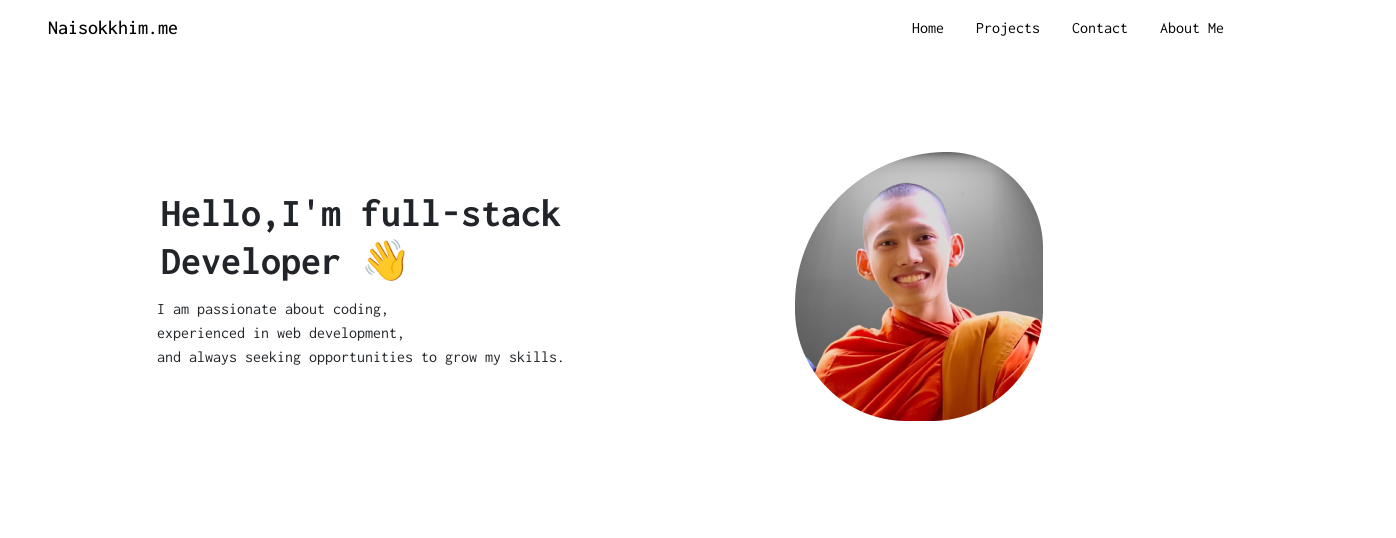
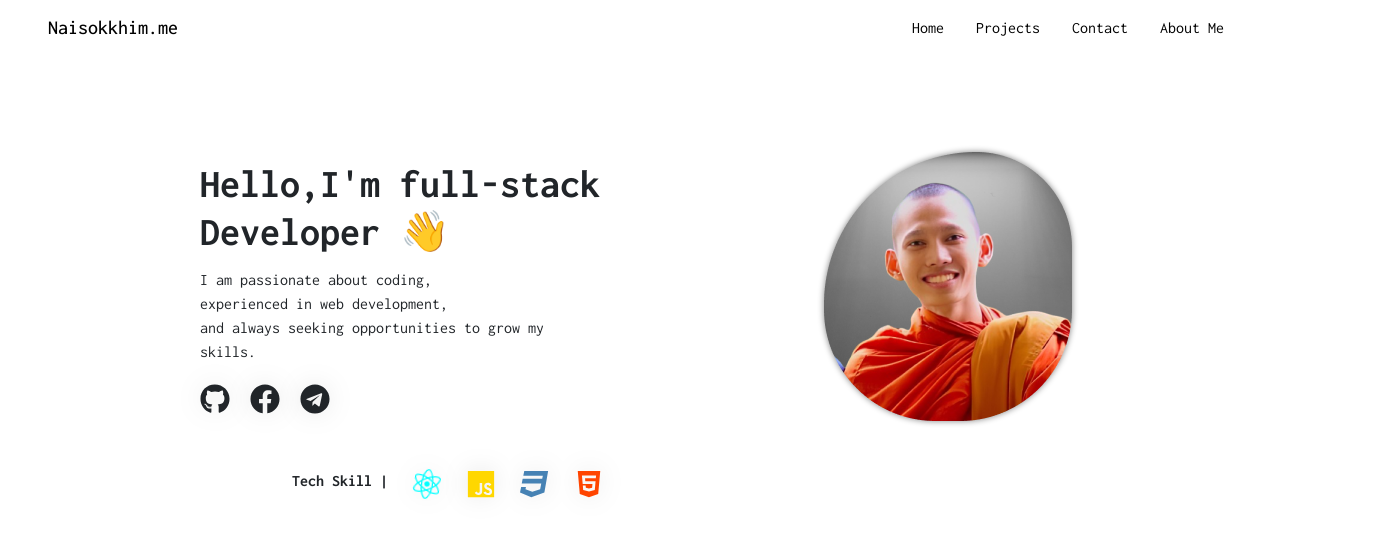
Before and after one commit to Naisokkhim/Persional_Project, a React (Vite) app: page / in a window 1280 px wide. Shown: the top 538 px of the page, 1396 px wide, since content can reach past the window. Built offline with nearby package versions, Linux system fonts and the light colour scheme.

Commit message:
Add Some framwork icone

```diff
--- a/src/components/LandingPage.jsx
+++ b/src/components/LandingPage.jsx
@@ -1,22 +1,62 @@
-import React from 'react'
-import Container from 'react-bootstrap/Container'
-import Row from 'react-bootstrap/Row';
-import Col from 'react-bootstrap/Col';
-import profileImage from'../assets/images/profile.png'
+import React from "react";
+import Container from "react-bootstrap/Container";
+import Row from "react-bootstrap/Row";
+import Col from "react-bootstrap/Col";
+import profileImage from "../assets/images/profile.png";
+import {
+  FaGithub,
+  FaFacebook,
+  FaTelegram,
+  FaReact,
+  FaJs,
+  FaCss3,
+  FaHtml5,
+} from "react-icons/fa";
+
 export default function LandingPage() {
   return (
-    <Container className='d-flex flex-column justify-content-center align-items-center my-5'>
-      <Row className='w-100 my-5 d-flex ' >
-        <Col className='d-flex flex-column justify-content-center align-items-center text-start gap-1'>
-        <h1 className='fw-bolder'>Hello,I'm full-stack <br />Developer 👋</h1>
-        <p>I am passionate about coding,<br />experienced in web development,<br /> and always seeking opportunities to grow my skills.</p>
+    <Container className="d-flex flex-column justify-content-center align-items-center my-5">
+      <Row
+        className=" my-5 d-flex justify-content-center align-items-center fRow"
+        style={{ gap: "200px" }}
+      >
+        <Col className=" d-flex flex-column justify-content-center align-items-start text-start gap-1">
+          <h1 className=" fw-bolder" style={{ width: "400px" }}>
+            Hello,I'm full-stack <br />
+            Developer 👋
+          </h1>
+          <p>
+            I am passionate about coding,
+            <br />
+            experienced in web development,
+            <br /> and always seeking opportunities to grow my skills.
+          </p>
 
+          <div style={{ display: "flex", gap: "20px" }}>
+            <FaGithub size={30} className="onHover" title="GitHub" />
+            <FaFacebook size={30} className="onHover" title="Facebook" />
+            <FaTelegram size={30} className="onHover" title="Telegram" />
+          </div>
         </Col>
-        <Col className='d-flex justify-content-center align-items-center'>
-          <img src={profileImage} alt="profile" />
+        <Col>
+          <img
+            src={profileImage}
+            alt="profile"
+            style={{
+              filter: "drop-shadow(0 0 0.2rem gray)",
+            }}
+          />
         </Col>
       </Row>
-
+      <Row className="w-100 align-items-start" style={{ marginLeft: "24rem" }}>
+        <Col className="d-flex gap-3">
+          <p className="fw-bolder  ">Tech Skill |</p>
+          <FaReact color="#00FFFF" size={30} className="ms-2 moving onHover" />
+          <FaJs color="#FFD700" size={30} className="ms-2 onHover" />
+          <FaCss3 color="#4682B4" size={30} className="ms-2 onHover" />
+          <FaHtml5 color="#FF4500" size={30} className="ms-2 onHover" />
+        </Col>
+      </Row>
     </Container>
-  )
+  );
 }
--- a/src/global.css
+++ b/src/global.css
@@ -4,3 +4,29 @@ body {
     font-family: "Inconsolata", serif;
 
 }
+.onHover {
+    transition: box-shadow 0.3s ease, transform 0.3s ease;
+    cursor: pointer;
+
+    filter: drop-shadow(0 0 0.75rem rgba(0, 0, 0, 0.1));
+
+}
+
+.onHover:hover {
+    filter: drop-shadow(0 0 1rem rgba(0, 0, 0, 0.2));
+
+    transform: scale(1.05) ;
+}
+.moving {
+    transition: transform 0.3s ease;
+    animation: rotate360 20s linear infinite;
+}
+
+@keyframes rotate360 {
+    from {
+        transform: rotate(0deg);
+    }
+    to {
+        transform: rotate(360deg);
+    }
+}
```
